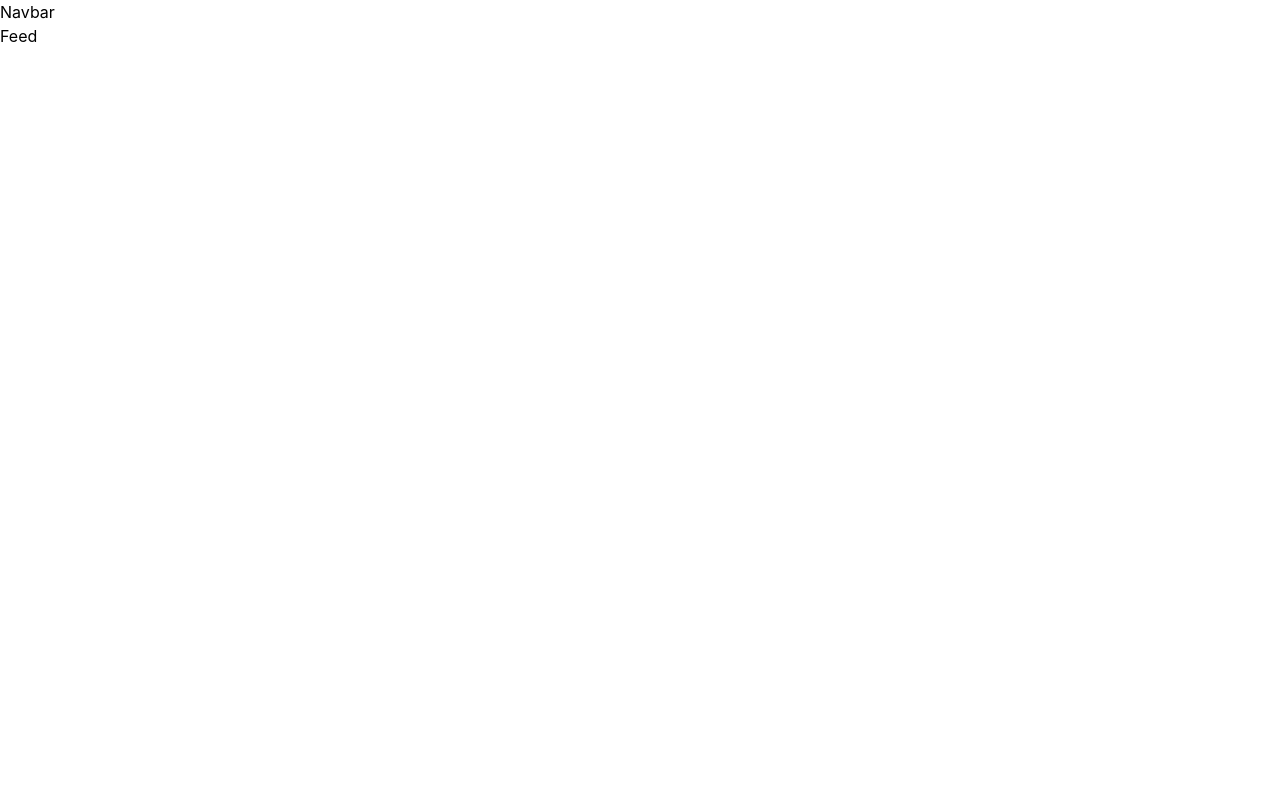
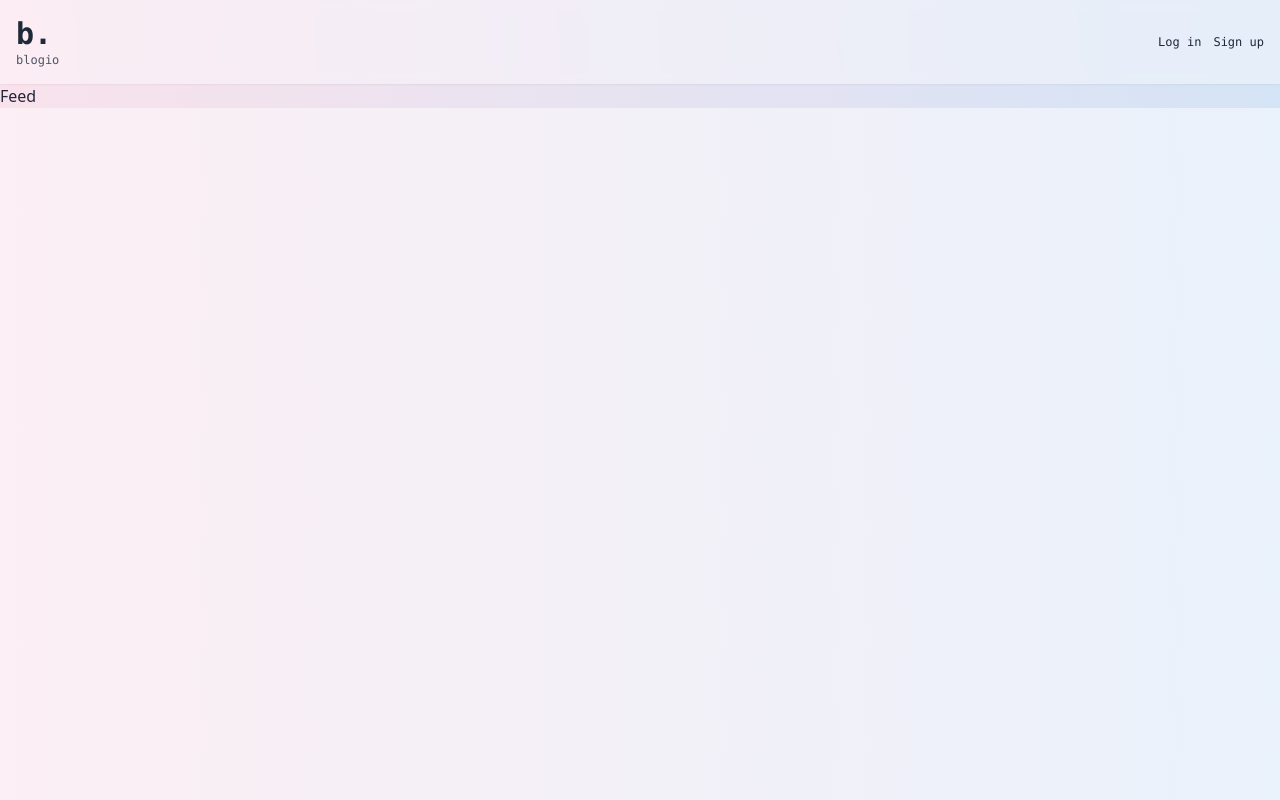
Before and after one commit to toripak/blogio, a React (Create React App) app: page / in a window 1280 px wide. Built offline with nearby package versions, Linux system fonts and the light colour scheme.

Commit message:
style navbar, update global styles

```diff
--- a/src/App.css
+++ b/src/App.css
@@ -1,38 +1,4 @@
 .App {
-  text-align: center;
+  background: rgb(238,174,202);
+  background: linear-gradient(86deg, rgba(238,174,202,.2) 0%, rgba(148,187,233,.25) 100%);
 }
-
-.App-logo {
-  height: 40vmin;
-  pointer-events: none;
-}
-
-@media (prefers-reduced-motion: no-preference) {
-  .App-logo {
-    animation: App-logo-spin infinite 20s linear;
-  }
-}
-
-.App-header {
-  background-color: #282c34;
-  min-height: 100vh;
-  display: flex;
-  flex-direction: column;
-  align-items: center;
-  justify-content: center;
-  font-size: calc(10px + 2vmin);
-  color: white;
-}
-
-.App-link {
-  color: #61dafb;
-}
-
-@keyframes App-logo-spin {
-  from {
-    transform: rotate(0deg);
-  }
-  to {
-    transform: rotate(360deg);
-  }
-}
--- a/src/App.tsx
+++ b/src/App.tsx
@@ -8,6 +8,7 @@ import { CreatePost } from './pages/CreatePost/CreatePost';
 
 const App = () => {
   return (
+    <div className='App text-gray-800'>
     <BrowserRouter>
       <Navbar />
         <Routes>
@@ -15,12 +16,13 @@ const App = () => {
           <Route path='login' element={<Login />} />
           <Route path='signup' element={<Signup />} />
           <Route path='createpost' element={<CreatePost />} />
-          <Route path='*' element={
+          {/* <Route path='*' element={
             <p>Uh-oh! Page not found...</p>
-          } />
+          } /> */}
         </Routes>
 
     </BrowserRouter>
+    </div>
   );
 }
 
--- a/src/index.css
+++ b/src/index.css
@@ -4,14 +4,7 @@
 
 body {
   margin: 0;
-  font-family: -apple-system, BlinkMacSystemFont, 'Segoe UI', 'Roboto', 'Oxygen',
-    'Ubuntu', 'Cantarell', 'Fira Sans', 'Droid Sans', 'Helvetica Neue',
-    sans-serif;
-  -webkit-font-smoothing: antialiased;
-  -moz-osx-font-smoothing: grayscale;
+  padding: 0;
+  background: rgb(238,174,202);
+  background: linear-gradient(86deg, rgba(238,174,202,.2) 0%, rgba(148,187,233,.2) 100%);
 }
-
-code {
-  font-family: source-code-pro, Menlo, Monaco, Consolas, 'Courier New',
-    monospace;
-}
--- /dev/null
+++ b/src/pages/UserProfile/UserProfile.tsx
@@ -0,0 +1,7 @@
+import React from 'react'
+
+export const UserProfile = () => {
+  return (
+    <div>UserProfile</div>
+  )
+}
--- a/src/pages/components/Navbar.tsx
+++ b/src/pages/components/Navbar.tsx
@@ -1,7 +1,17 @@
-import React from 'react'
+import {NavLink} from 'react-router-dom';
+import { UserProfile } from '../UserProfile/UserProfile';
 
 export const Navbar = () => {
   return (
-    <div>Navbar</div>
+    <nav className='flex justify-between sticky top-0 shadow-sm w-full p-4 items-center backdrop-blur-sm bg-white/40'>
+      <NavLink to='/'>
+        <span className='font-mono hover:translate-y-1 transition ease-in-out cursor-pointer duration-100 text-3xl font-bold'>b.</span>
+        <p className='text-gray-600 font-mono text-xs cursor-pointer'>blogio</p>
+      </NavLink >
+      <div className='font-mono text-xs'>
+        <NavLink to='login' className='pl-3'>Log in</NavLink >
+        <NavLink to='signup' className='pl-3'>Sign up</NavLink >
+      </div>
+    </nav>
   )
 }
```
Also changed, not shown: 1 other file (tests, documents, lock files or other folders).
